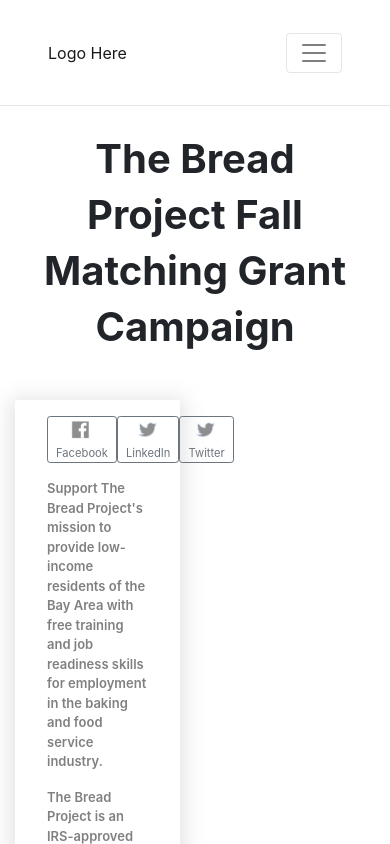
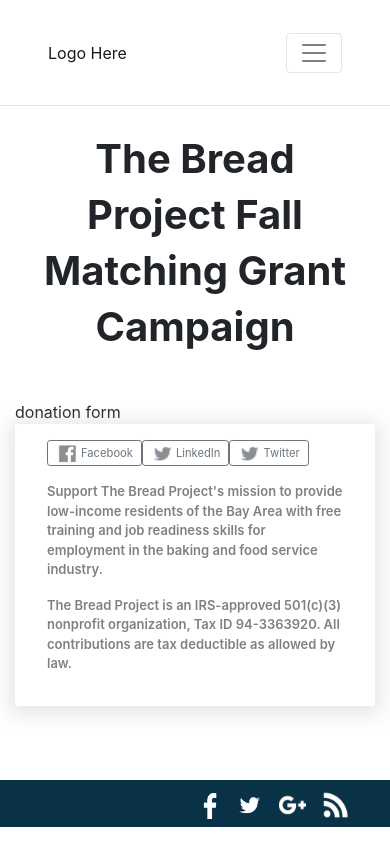
Before and after one commit to rollba14/clone_bread_project, a React (Create React App) app: page /clone_bread_project/donation in a window 390 px wide. Shown: the top 844 px of the page. Built offline with nearby package versions, Linux system fonts and the light colour scheme.

Commit message:
added ordering to grid layout at diff screen size

```diff
--- a/src/components/donation.js
+++ b/src/components/donation.js
@@ -12,7 +12,7 @@ class Donation extends Component{
           </h1>
         </div>
         <div className="row">
-          <div className="col-6">
+          <div className="col-12 col-sm-6 order-sm-first">
             <div className="campaign_msg">
               <p className="d-flex justify-content-md-around wrap">
                 <a href="https://facebook.com/sharer/sharer.php?u=https%3A%2F%2Fdonorbox.org%2Fdonate-to-the-bread-project" target="_blank" rel="noopener noreferrer">
@@ -43,9 +43,9 @@ class Donation extends Component{
             </div>
           </div>
 
-          <div className="col-6">
+          <div className="col-12 col-sm-6 order-first">
             <div className="donation_form">
-
+              donation form
             </div>
           </div>
 
```
